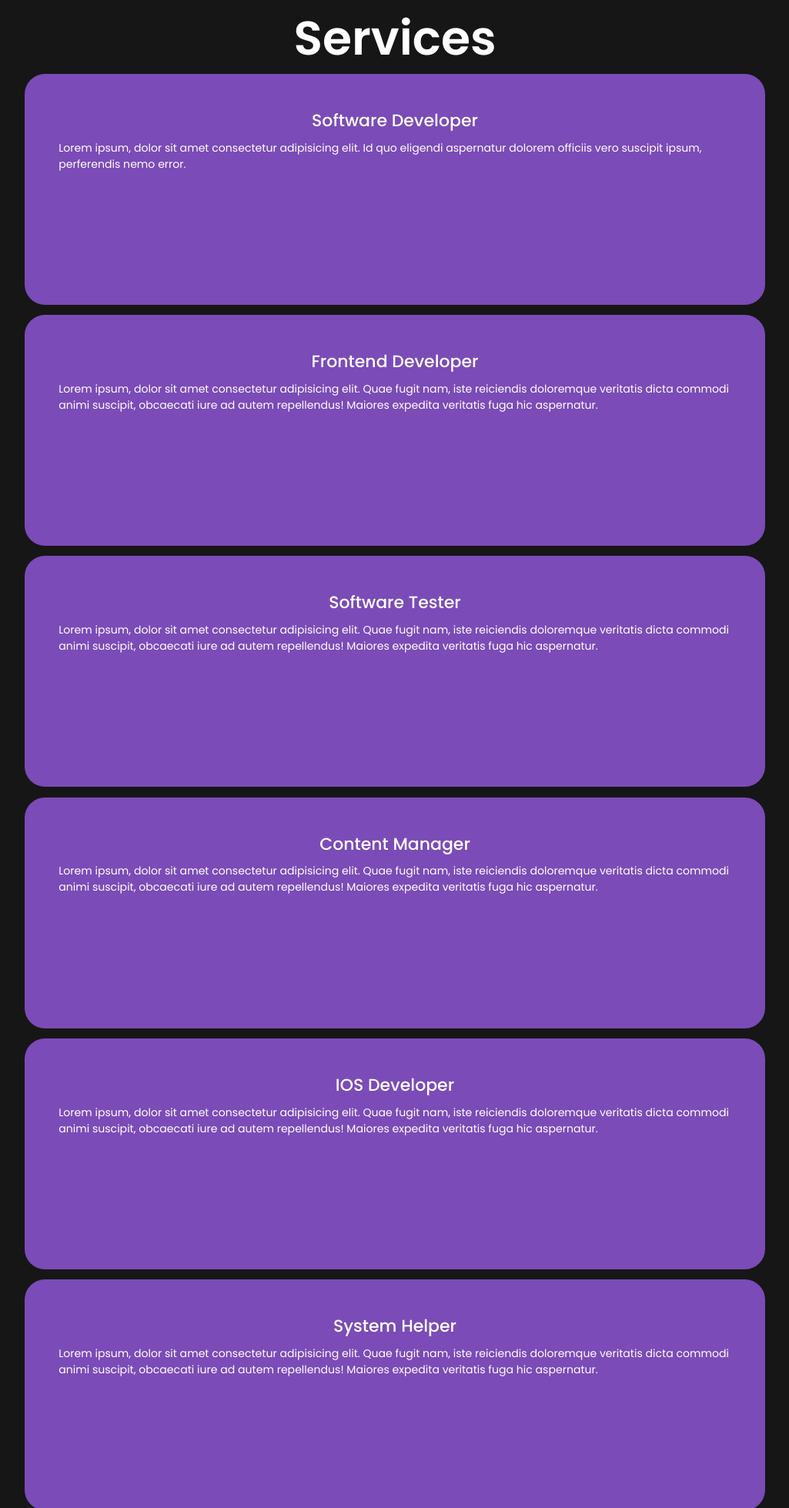
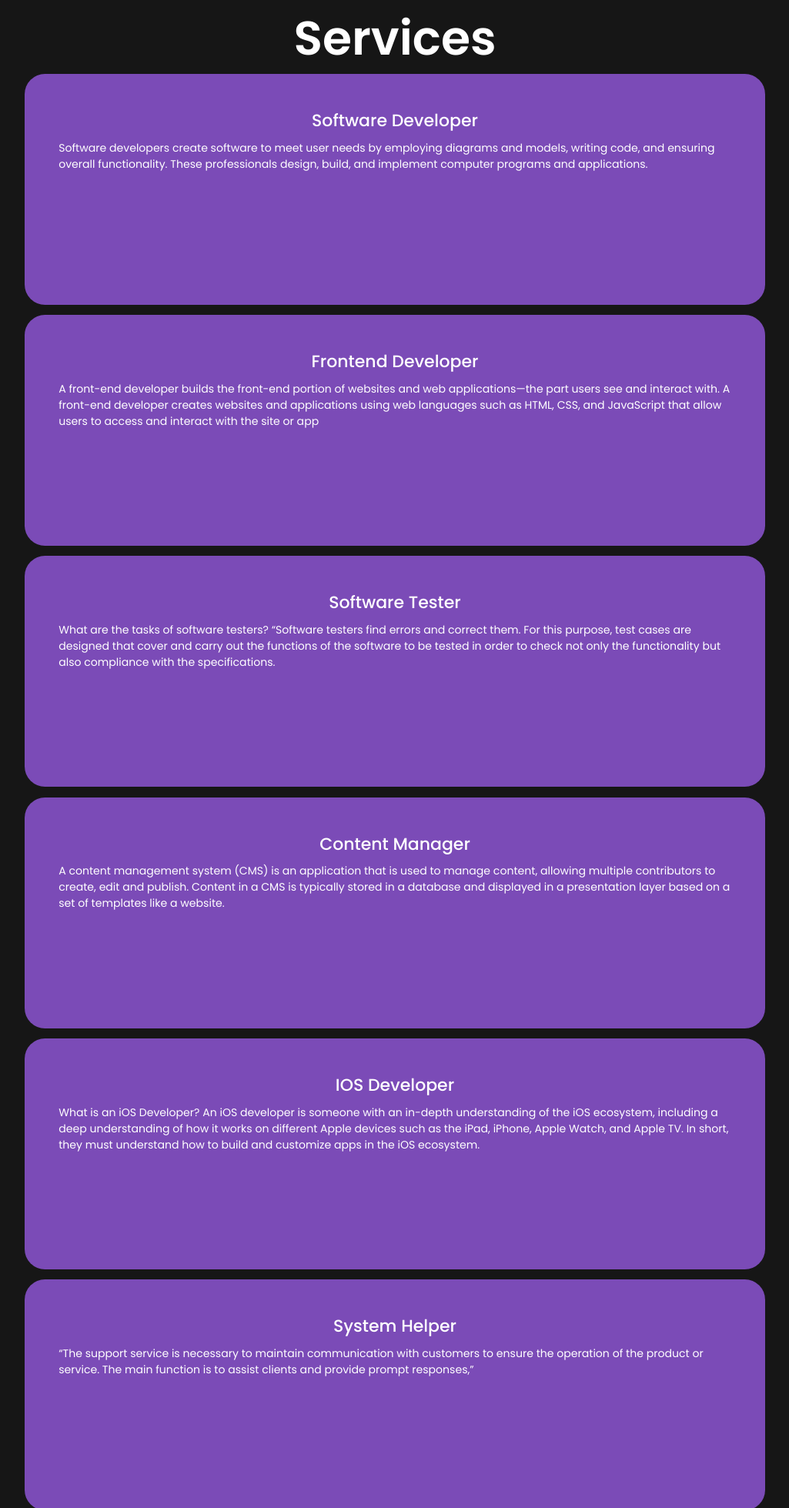
Before and after one commit to HenseYHub/SitePorfolio, a plain HTML site: page index.html in a window 1280 px wide. Shown: the part 841-2800 px from the top of the page at 77% size, without its empty margins (127-1152 px from the left). Drawn offline with Linux system fonts and the light colour scheme.

Commit message:
fitrst commit

```diff
--- a/index.html
+++ b/index.html
@@ -27,7 +27,7 @@
         <div class="home-content">
             <h1>Hi, It's <span>Hensey</span></h1>
             <h3 class="typing-text">I'm a <span></span></h3>
-            <p>Lorem ipsum dolor sit amet consectetur adipisicing elit. Fuga, eaque quasi veritatis illum placeat natus, laudantium temporibus voluptatum sint voluptatibus ad vitae ullam sequi velit molestiae voluptate est porro nostrum eveniet culpa? Magni officia, accusantium quidem in eaque voluptatem quia.</p>
+            <p>I am Ukrainian, developing in the field of Software Developer, I myself am in Switzerland</p>
             <div class="social-icon">
                 <a href="https://www.linkedin.com/in/pavlo-brodiuk-6623aa186/"><i class="fa-brands fa-linkedin"></i></a>
                 <a href="https://github.com/HenseYHub"><i class="fa-brands fa-github"></i></a>
@@ -44,37 +44,38 @@
             <div class="service-box">
                 <div class="service-info">
                     <h4>Software Developer</h4>
-                    <p>Lorem ipsum, dolor sit amet consectetur adipisicing elit. Id quo eligendi aspernatur dolorem officiis vero suscipit ipsum, perferendis nemo error.</p>
+                    <p>Software developers create software to meet user needs by employing diagrams and models, writing code, and ensuring overall functionality. These professionals design, build, and implement computer programs and applications.</p>
                 </div>
             </div>
             <div class="service-box">
                 <div class="service-info">
                     <h4>Frontend Developer</h4>
-                    <p>Lorem ipsum, dolor sit amet consectetur adipisicing elit. Quae fugit nam, iste reiciendis doloremque veritatis dicta commodi animi suscipit, obcaecati iure ad autem repellendus! Maiores expedita veritatis fuga hic aspernatur.</p>
+                    <p>A front-end developer builds the front-end portion of websites and web applications—the part users see and interact with. A front-end developer creates websites and applications using web languages such as HTML, CSS, and JavaScript that allow users to access and interact with the site or app</p>
                 </div>
             </div>
             <div class="service-box">
                 <div class="service-info">
                     <h4>Software Tester</h4>
-                    <p>Lorem ipsum, dolor sit amet consectetur adipisicing elit. Quae fugit nam, iste reiciendis doloremque veritatis dicta commodi animi suscipit, obcaecati iure ad autem repellendus! Maiores expedita veritatis fuga hic aspernatur.</p>
+                    <p>What are the tasks of software testers? “Software testers find errors and correct them. For this purpose, test cases are designed that cover and carry out the functions of the software to be tested in order to check not only the functionality but also compliance with the specifications.
+</p>
                 </div>
             </div>
             <div class="service-box">
                 <div class="service-info">
                     <h4>Content Manager</h4>
-                    <p>Lorem ipsum, dolor sit amet consectetur adipisicing elit. Quae fugit nam, iste reiciendis doloremque veritatis dicta commodi animi suscipit, obcaecati iure ad autem repellendus! Maiores expedita veritatis fuga hic aspernatur.</p>
+                    <p>A content management system (CMS) is an application that is used to manage content, allowing multiple contributors to create, edit and publish. Content in a CMS is typically stored in a database and displayed in a presentation layer based on a set of templates like a website.</p>
                 </div>
             </div>
             <div class="service-box">
                 <div class="service-info">
                     <h4>IOS Developer</h4>
-                    <p>Lorem ipsum, dolor sit amet consectetur adipisicing elit. Quae fugit nam, iste reiciendis doloremque veritatis dicta commodi animi suscipit, obcaecati iure ad autem repellendus! Maiores expedita veritatis fuga hic aspernatur.</p>
+                    <p>What is an iOS Developer? An iOS developer is someone with an in-depth understanding of the iOS ecosystem, including a deep understanding of how it works on different Apple devices such as the iPad, iPhone, Apple Watch, and Apple TV. In short, they must understand how to build and customize apps in the iOS ecosystem.</p>
                 </div>
             </div>
             <div class="service-box">
                 <div class="service-info">
                     <h4>System Helper</h4>
-                    <p>Lorem ipsum, dolor sit amet consectetur adipisicing elit. Quae fugit nam, iste reiciendis doloremque veritatis dicta commodi animi suscipit, obcaecati iure ad autem repellendus! Maiores expedita veritatis fuga hic aspernatur.</p>
+                    <p>“The support service is necessary to maintain communication with customers to ensure the operation of the product or service. The main function is to assist clients and provide prompt responses,”</p>
                 </div>
             </div>
         </div>
```
